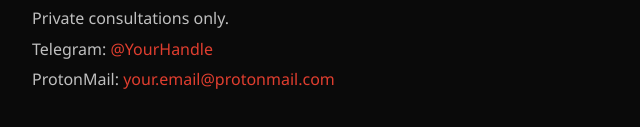
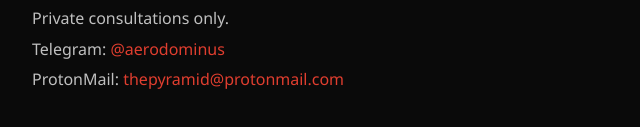
Before and after one commit to tehlazer/Aerodominus, a plain HTML site: page index.html in a window 1280 px wide. Shown: the part 1082-1209 px from the top of the page, 208-848 px from the left. Drawn offline with Linux system fonts and the light colour scheme.

Commit message:
Update index.html

```diff
--- a/index.html
+++ b/index.html
@@ -132,8 +132,8 @@
     <section class="contact-info">
       <h3>Contact</h3>
       <p>Private consultations only.</p>
-      <p>Telegram: <a href="https://t.me/+S3OidDD_pN5iNzQ5" target="_blank">@YourHandle</a></p>
-      <p>ProtonMail: <a href="mailto:thepyramid@protonmail.com">your.email@protonmail.com</a></p>
+      <p>Telegram: <a href="https://t.me/+S3OidDD_pN5iNzQ5" target="_blank">@aerodominus</a></p>
+      <p>ProtonMail: <a href="mailto:thepyramid@protonmail.com">thepyramid@protonmail.com</a></p>
     </section>
   </div>
 </body>
```
